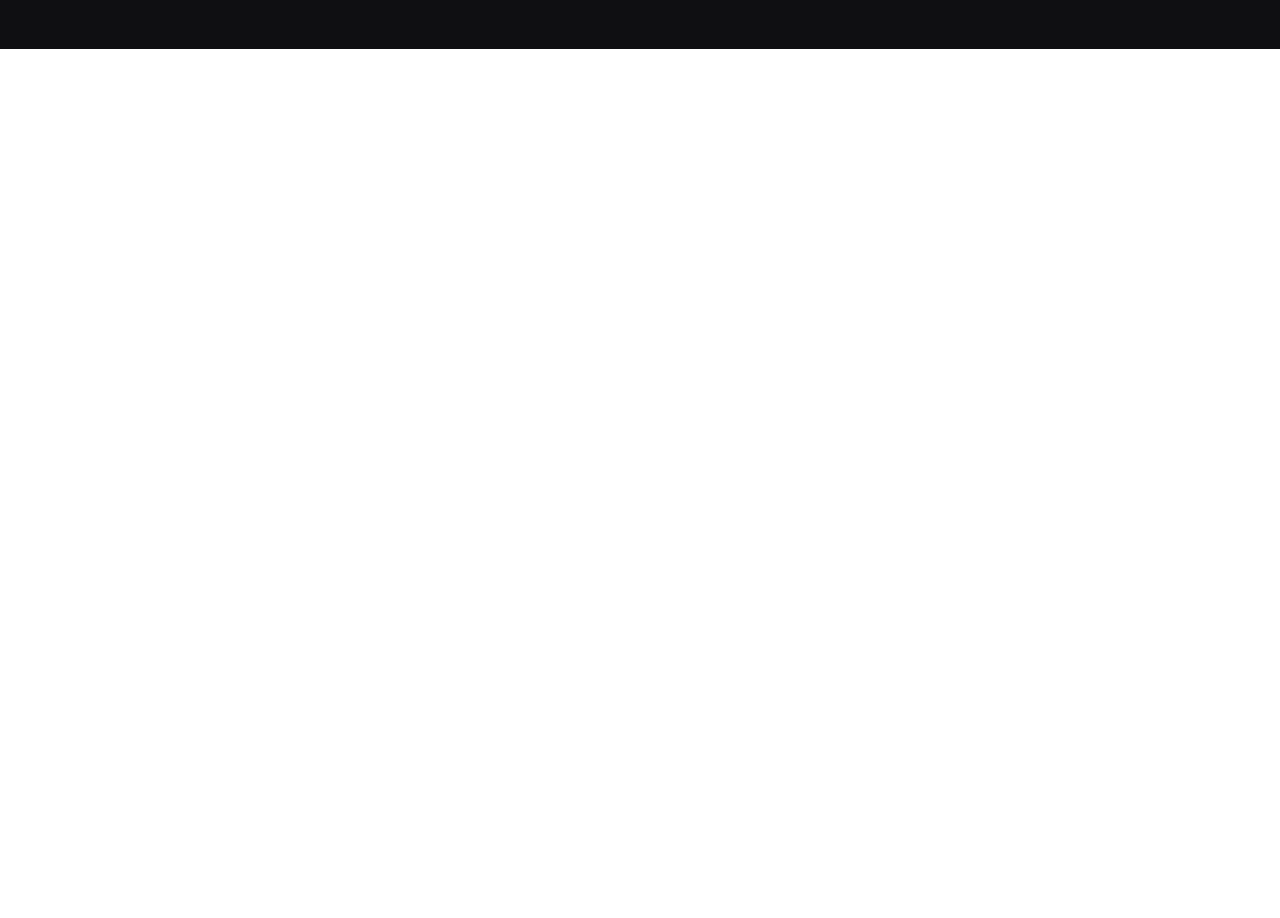
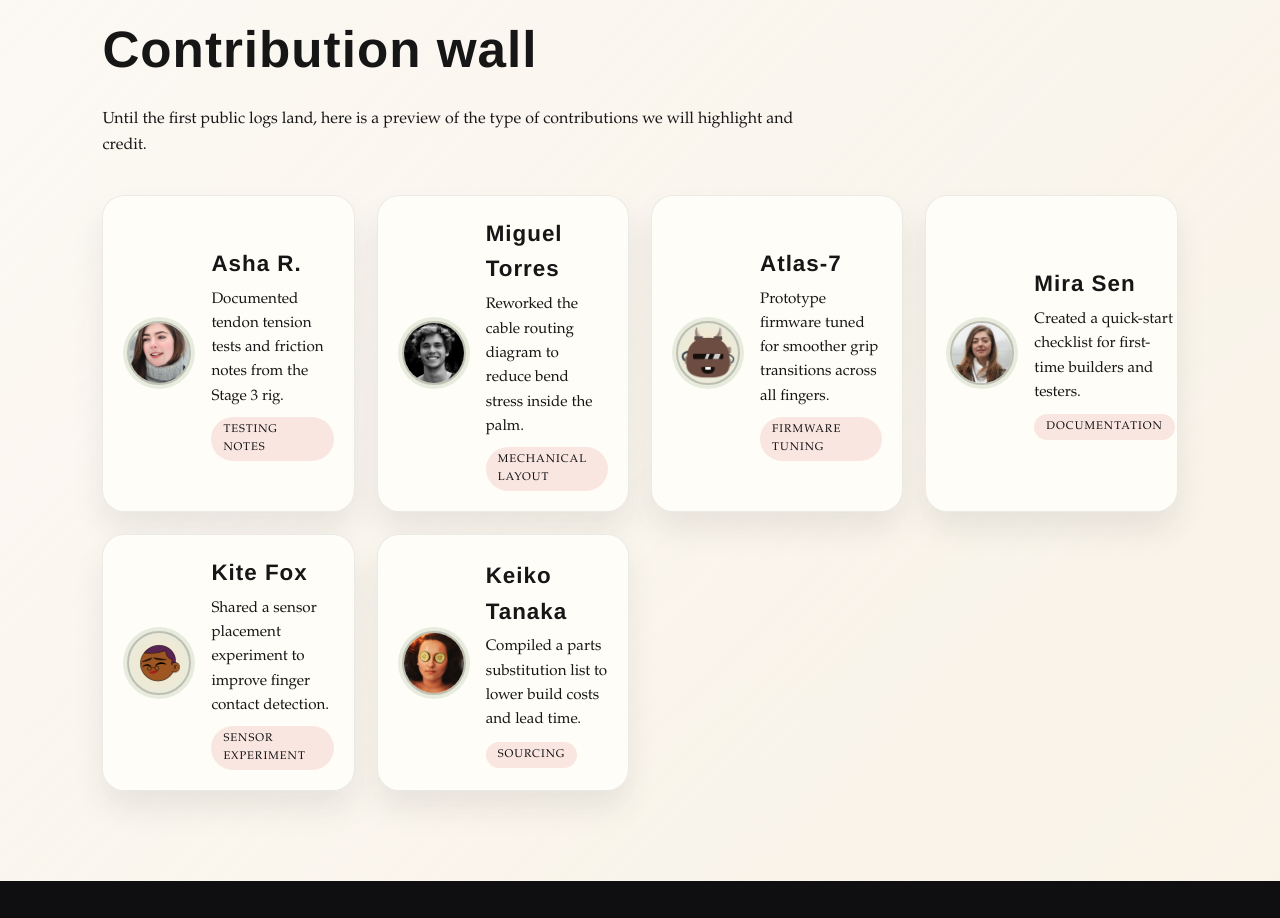
Before and after one commit to jassar-robotics/prosthetic-hand-website, a plain HTML site: page index.html in a window 1280 px wide. Shown: the part 6140-7058 px from the top of the page. Before the commit the page ends 6189 px from the top, so only its background shows below. Drawn offline with Linux system fonts and the light colour scheme.

Commit message:
Add contribution wall partial and assets

```diff
--- /dev/null
+++ b/contributionCredit.html
@@ -0,0 +1,72 @@
+<section class="section contribution-wall" id="contribution-wall">
+  <div class="section-header">
+    <p class="kicker">Contributors</p>
+    <h2>Contribution wall</h2>
+    <p>
+      Until the first public logs land, here is a preview of the type of contributions
+      we will highlight and credit.
+    </p>
+  </div>
+  <div class="contribution-grid">
+    <article class="contribution-card reveal">
+      <div class="contribution-avatar">
+        <img src="contri_profile_photos/asha-r.jpg" alt="Asha R. profile photo">
+      </div>
+      <div class="contribution-meta">
+        <h3>Asha R.</h3>
+        <p>Documented tendon tension tests and friction notes from the Stage 3 rig.</p>
+        <span class="contribution-tag">Testing notes</span>
+      </div>
+    </article>
+    <article class="contribution-card reveal">
+      <div class="contribution-avatar">
+        <img src="contri_profile_photos/miguel-torres.jpg" alt="Miguel Torres profile photo">
+      </div>
+      <div class="contribution-meta">
+        <h3>Miguel Torres</h3>
+        <p>Reworked the cable routing diagram to reduce bend stress inside the palm.</p>
+        <span class="contribution-tag">Mechanical layout</span>
+      </div>
+    </article>
+    <article class="contribution-card reveal">
+      <div class="contribution-avatar">
+        <img src="contri_profile_photos/atlas-7.png" alt="Atlas-7 profile illustration">
+      </div>
+      <div class="contribution-meta">
+        <h3>Atlas-7</h3>
+        <p>Prototype firmware tuned for smoother grip transitions across all fingers.</p>
+        <span class="contribution-tag">Firmware tuning</span>
+      </div>
+    </article>
+    <article class="contribution-card reveal">
+      <div class="contribution-avatar">
+        <img src="contri_profile_photos/mira-sen.jpg" alt="Mira Sen profile photo">
+      </div>
+      <div class="contribution-meta">
+        <h3>Mira Sen</h3>
+        <p>Created a quick-start checklist for first-time builders and testers.</p>
+        <span class="contribution-tag">Documentation</span>
+      </div>
+    </article>
+    <article class="contribution-card reveal">
+      <div class="contribution-avatar">
+        <img src="contri_profile_photos/kite-fox.png" alt="Kite Fox profile illustration">
+      </div>
+      <div class="contribution-meta">
+        <h3>Kite Fox</h3>
+        <p>Shared a sensor placement experiment to improve finger contact detection.</p>
+        <span class="contribution-tag">Sensor experiment</span>
+      </div>
+    </article>
+    <article class="contribution-card reveal">
+      <div class="contribution-avatar">
+        <img src="contri_profile_photos/keiko-tanaka.jpg" alt="Keiko Tanaka profile photo">
+      </div>
+      <div class="contribution-meta">
+        <h3>Keiko Tanaka</h3>
+        <p>Compiled a parts substitution list to lower build costs and lead time.</p>
+        <span class="contribution-tag">Sourcing</span>
+      </div>
+    </article>
+  </div>
+</section>
--- a/index.html
+++ b/index.html
@@ -285,6 +285,8 @@
         </div>
       </div>
     </section>
+
+    <div data-include="contributionCredit.html"></div>
   </main>
 
   <footer class="footer">
--- a/script.js
+++ b/script.js
@@ -1,19 +1,51 @@
-const revealItems = document.querySelectorAll('.reveal');
-
-if (revealItems.length) {
-  const observer = new IntersectionObserver(
+const revealObserver = new IntersectionObserver(
   (entries) => {
     entries.forEach((entry) => {
       if (entry.isIntersecting) {
         entry.target.classList.add('is-visible');
-          observer.unobserve(entry.target);
+        revealObserver.unobserve(entry.target);
       }
     });
   },
   { threshold: 0.2 }
 );
 
-  revealItems.forEach((item) => observer.observe(item));
+const observeRevealItems = (root = document) => {
+  root.querySelectorAll('.reveal').forEach((item) => {
+    if (item.dataset.revealObserved === 'true') {
+      return;
+    }
+    item.dataset.revealObserved = 'true';
+    revealObserver.observe(item);
+  });
+};
+
+observeRevealItems();
+
+const includeTargets = document.querySelectorAll('[data-include]');
+
+if (includeTargets.length) {
+  includeTargets.forEach((target) => {
+    const source = target.getAttribute('data-include');
+    if (!source) {
+      return;
+    }
+
+    fetch(source)
+      .then((response) => {
+        if (!response.ok) {
+          throw new Error(`Failed to load ${source}`);
+        }
+        return response.text();
+      })
+      .then((html) => {
+        target.innerHTML = html;
+        observeRevealItems(target);
+      })
+      .catch((error) => {
+        console.error(error);
+      });
+  });
 }
 
 const nav = document.querySelector('.nav');
--- a/styles.css
+++ b/styles.css
@@ -472,6 +472,69 @@ img {
   margin: 12px 0 20px;
 }
 
+.contribution-wall {
+  background: linear-gradient(135deg, rgba(255, 255, 255, 0.6), rgba(248, 242, 231, 0.9));
+}
+
+.contribution-grid {
+  display: grid;
+  grid-template-columns: repeat(auto-fit, minmax(240px, 1fr));
+  gap: 22px;
+}
+
+.contribution-card {
+  background: #fffdf7;
+  border-radius: 22px;
+  padding: 20px;
+  display: grid;
+  grid-template-columns: auto 1fr;
+  gap: 16px;
+  align-items: center;
+  border: 1px solid rgba(23, 22, 22, 0.08);
+  box-shadow: 0 18px 32px rgba(0, 0, 0, 0.08);
+}
+
+.contribution-avatar {
+  width: 72px;
+  height: 72px;
+  border-radius: 50%;
+  background: radial-gradient(circle, rgba(242, 159, 53, 0.25), rgba(27, 158, 154, 0.15));
+  display: grid;
+  place-items: center;
+  padding: 4px;
+}
+
+.contribution-avatar img {
+  width: 100%;
+  height: 100%;
+  border-radius: 50%;
+  object-fit: cover;
+  border: 2px solid rgba(17, 16, 16, 0.2);
+}
+
+.contribution-meta h3 {
+  font-family: "Bebas Neue", "Oswald", "Franklin Gothic Medium", "Impact", sans-serif;
+  letter-spacing: 1px;
+  font-size: 1.4rem;
+  margin-bottom: 6px;
+}
+
+.contribution-meta p {
+  font-size: 0.95rem;
+  margin-bottom: 8px;
+}
+
+.contribution-tag {
+  display: inline-block;
+  padding: 4px 12px;
+  border-radius: 999px;
+  background: rgba(210, 65, 58, 0.12);
+  color: var(--charcoal);
+  text-transform: uppercase;
+  letter-spacing: 1px;
+  font-size: 0.7rem;
+}
+
 .footer {
   padding: 40px 8vw 60px;
   background: #0f0f12;
```
Also changed, not shown: contri_profile_photos/asha-r.jpg (added), contri_profile_photos/atlas-7.png (added), contri_profile_photos/keiko-tanaka.jpg (added), contri_profile_photos/kite-fox.png (added), contri_profile_photos/miguel-torres.jpg (added), contri_profile_photos/mira-sen.jpg (added). Lines whose indentation alone changed are shown as unchanged.
